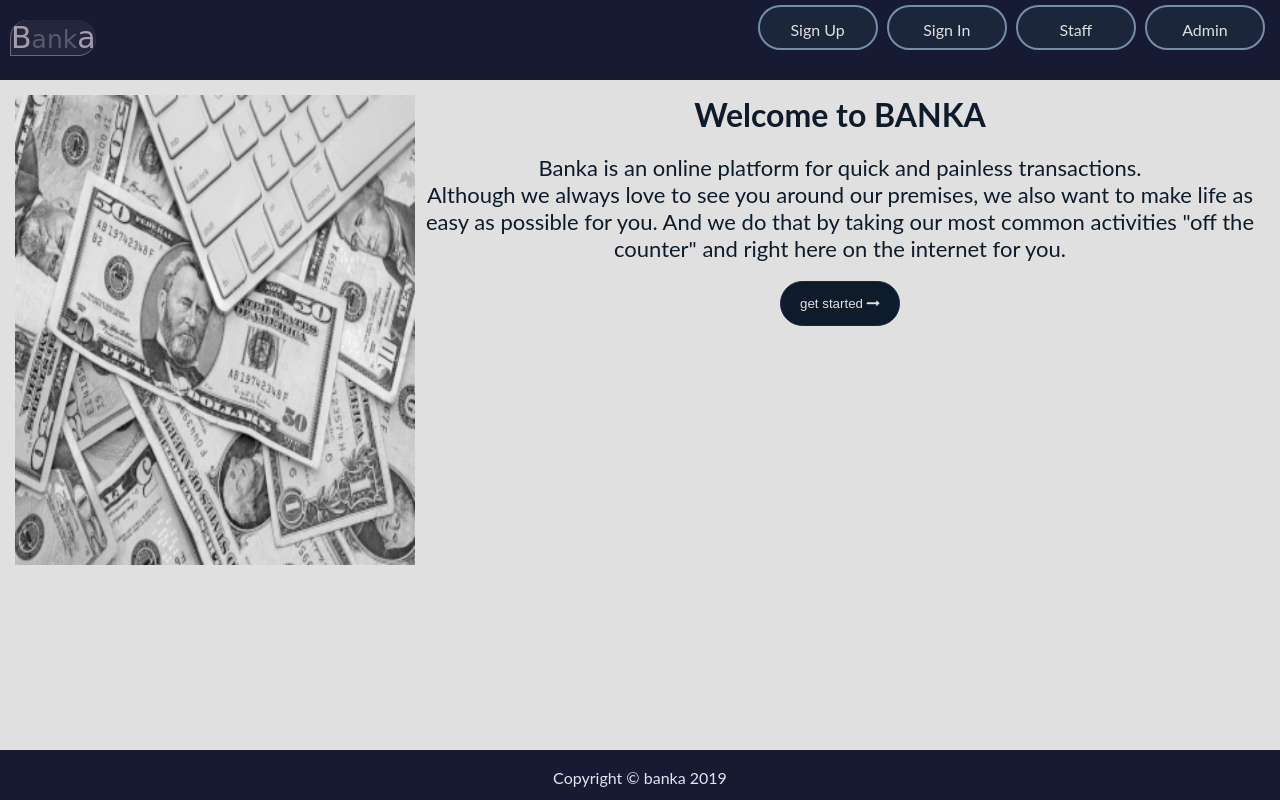
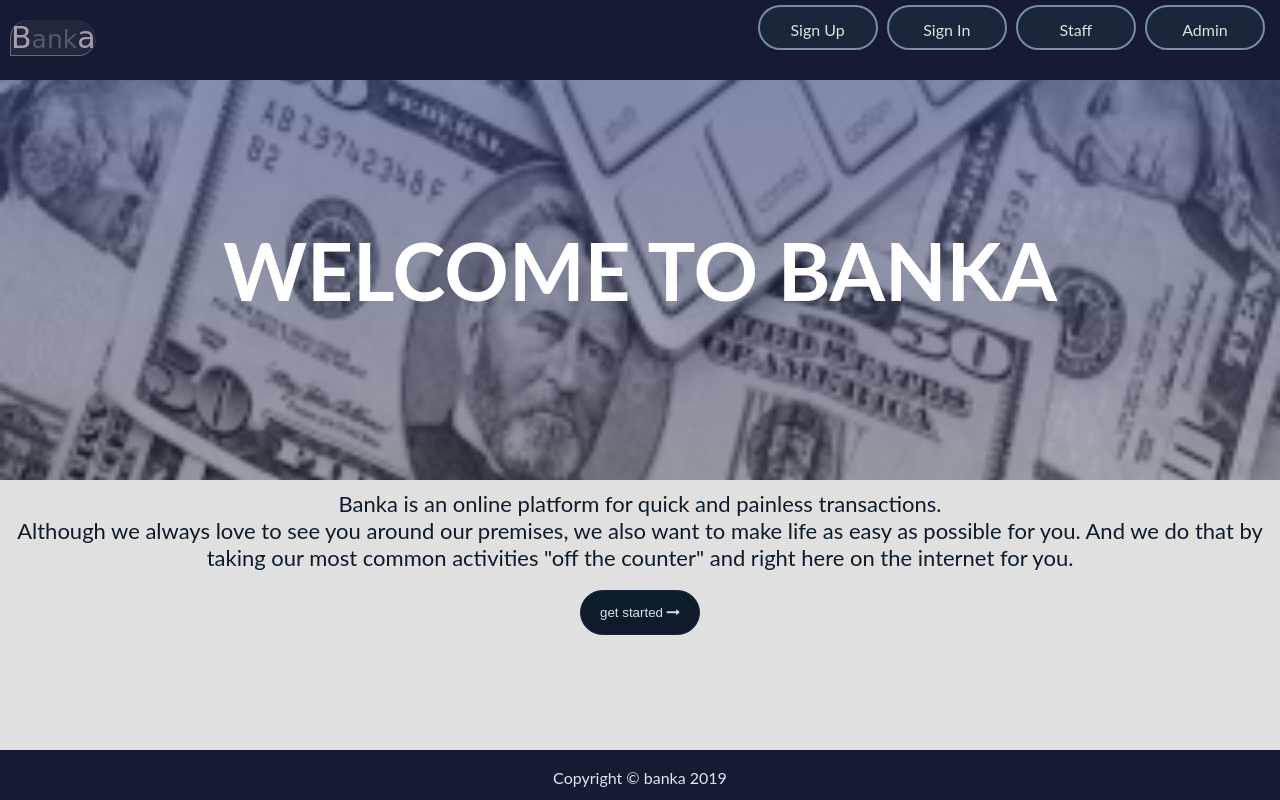
Before and after one commit to chuxmykel/banka, a website: page UI/index.html in a window 1280 px wide. Drawn offline with Linux system fonts and the light colour scheme; a web font is replaced by a local one.

Commit message:
chore(UI): implement lfa feedback
- work on homepage to add image background

[Delivers #165347914]

```diff
--- a/UI/css/styles.css
+++ b/UI/css/styles.css
@@ -107,6 +107,31 @@ header {
   font-size: 22px;
   margin: 0 10px 0 10px;
   color: #0d1b2a;
+}
+
+.landing-page {
+  padding: 0 0 20px 0;
+}
+
+.body-image {
+  height: 350px;
+  width: 100%;
+  background: linear-gradient(#1f2d747a,#161b335a), url('../img/banka.jpg') no-repeat center center fixed;
+  background-size: cover;
+  Padding: 20px;
+  display: flex;
+  justify-content: center;
+  align-items: center;
+}
+
+.body-image h1{
+  font-size: 4rem;
+  color: #fff;
+  text-transform: uppercase;
+}
+
+.body-text{
+  margin-top: 20px;
 }
 
 .box {
@@ -717,6 +742,12 @@ footer {
     display: inline-block;
     margin: 15px;
   }
+
+  .landing-page img {
+    margin: -10px !important;
+    width: 100%;
+    height: 450px;
+  }
 }
 
 /*############### END OF MEDIUM RULES ##################*/
@@ -758,23 +789,24 @@ footer {
   }
 
   .landing-page {
-    display: flex;
+    padding: 20px 0 20px 0;
   }
 
-  .body-text {
-    order: 2;
-    flex: 3;
-  }
   .body-image {
-    order: 1;
-    display: block;
-    flex: 1;
+    margin-top: -20px;
+    height: 400px;
+    background: linear-gradient(#1f2d747a,#161b335a), url('../img/banka.jpg') no-repeat center center fixed;
+    background-size: cover;
+    Padding: 20px;
   }
 
-  .body-image img {
-    float: right;
-    width: 400px;
-    height: 470px;
+  .body-image h1 {
+    font-size: 5rem;
+  }
+
+
+  .body-text {
+    margin-top: 10px;
   }
 
   .box {
--- a/UI/index.html
+++ b/UI/index.html
@@ -30,10 +30,9 @@
       </header>
       <div class="page-body landing-page">
         <div class="body-image">
-          <img src="img/banka.jpg" alt="currencies">
+          <h1>Welcome to BANKA</h1>
         </div>
         <div class="body-text">
-            <h1>Welcome to BANKA</h1>
             <p>
               Banka is an online platform for quick and painless transactions.
             </p>
```
